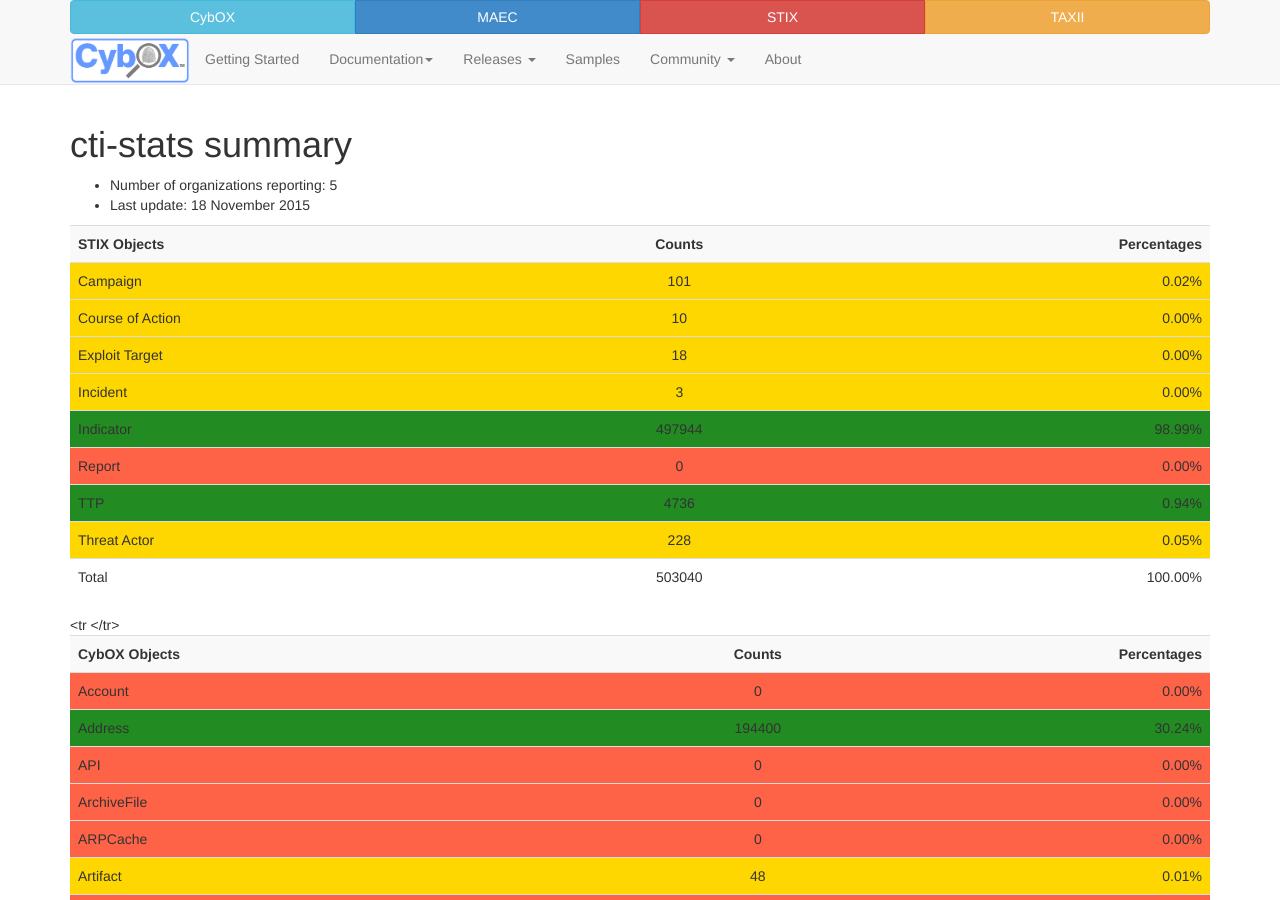
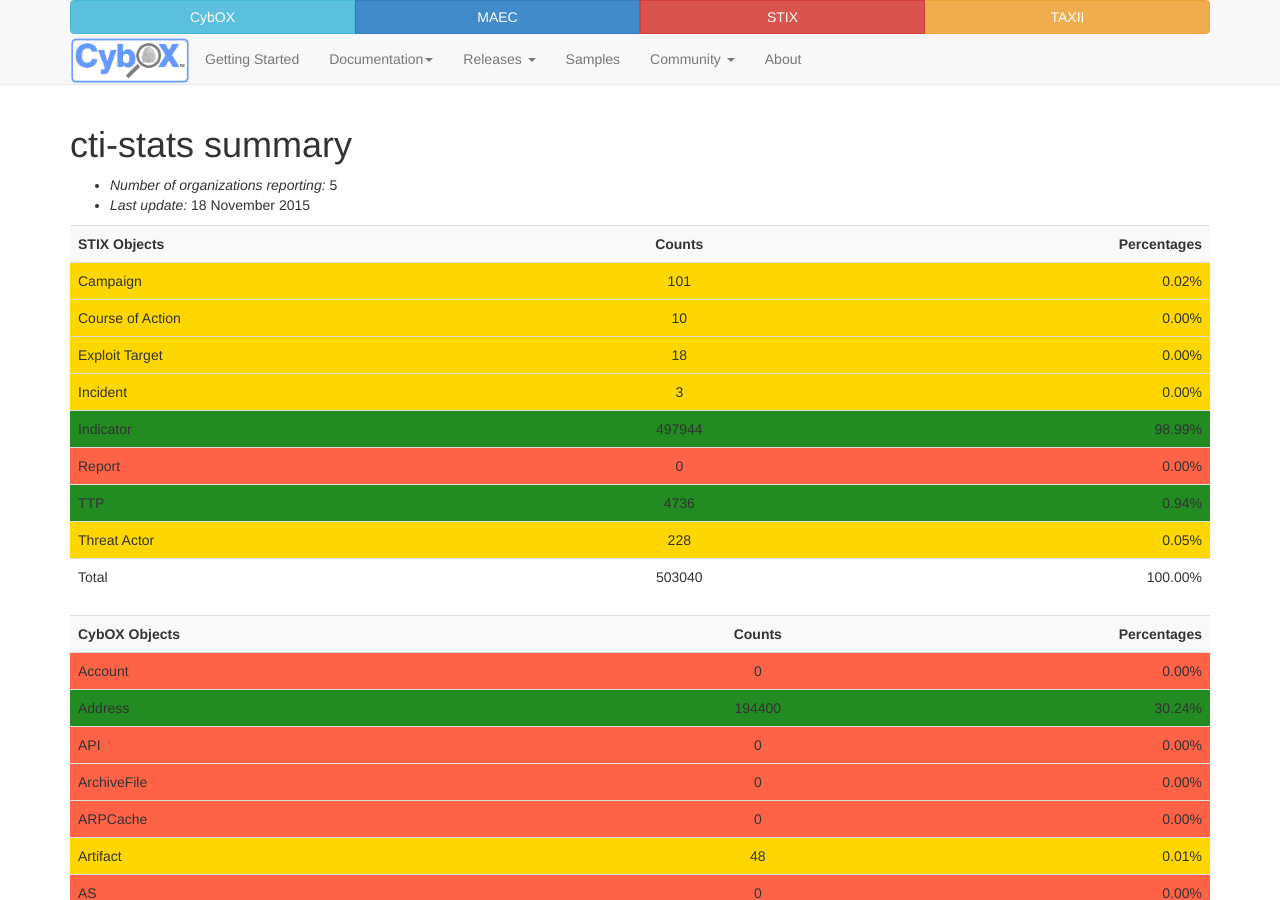
Before and after one commit to CybOXProject/cyboxproject.github.io, a Jekyll site: the page built from cti-stats/index.md, in a window 1280 px wide and 900 px high. Built offline with Jekyll 4.4.1, drawn with Linux system fonts in a browser that asks for light colours; Markdown is read by kramdown in place of the engine named in the settings.

Commit message:
markdown debug

```diff
--- a/cti-stats/index.md
+++ b/cti-stats/index.md
@@ -2,8 +2,8 @@
 layout: flat
 title: cti-stats summary
 ---
-* Number of organizations reporting: 5
-* Last update: 18 November 2015
+* *Number of organizations reporting:* 5
+* *Last update:* 18 November 2015
 
 
 <table>
@@ -207,7 +207,7 @@
 <td style="background-color: gold; text-align:center;">40</td>
 <td style="background-color: gold; text-align:right;">0.01%</td>
 </tr>
-<tr
+<tr>
 <td style="background-color: forestgreen; text-align:left;">Mutex</td>
 <td style="background-color: forestgreen; text-align:center;">1332</td>
 <td style="background-color: forestgreen; text-align:right;">0.21%</td>
```
